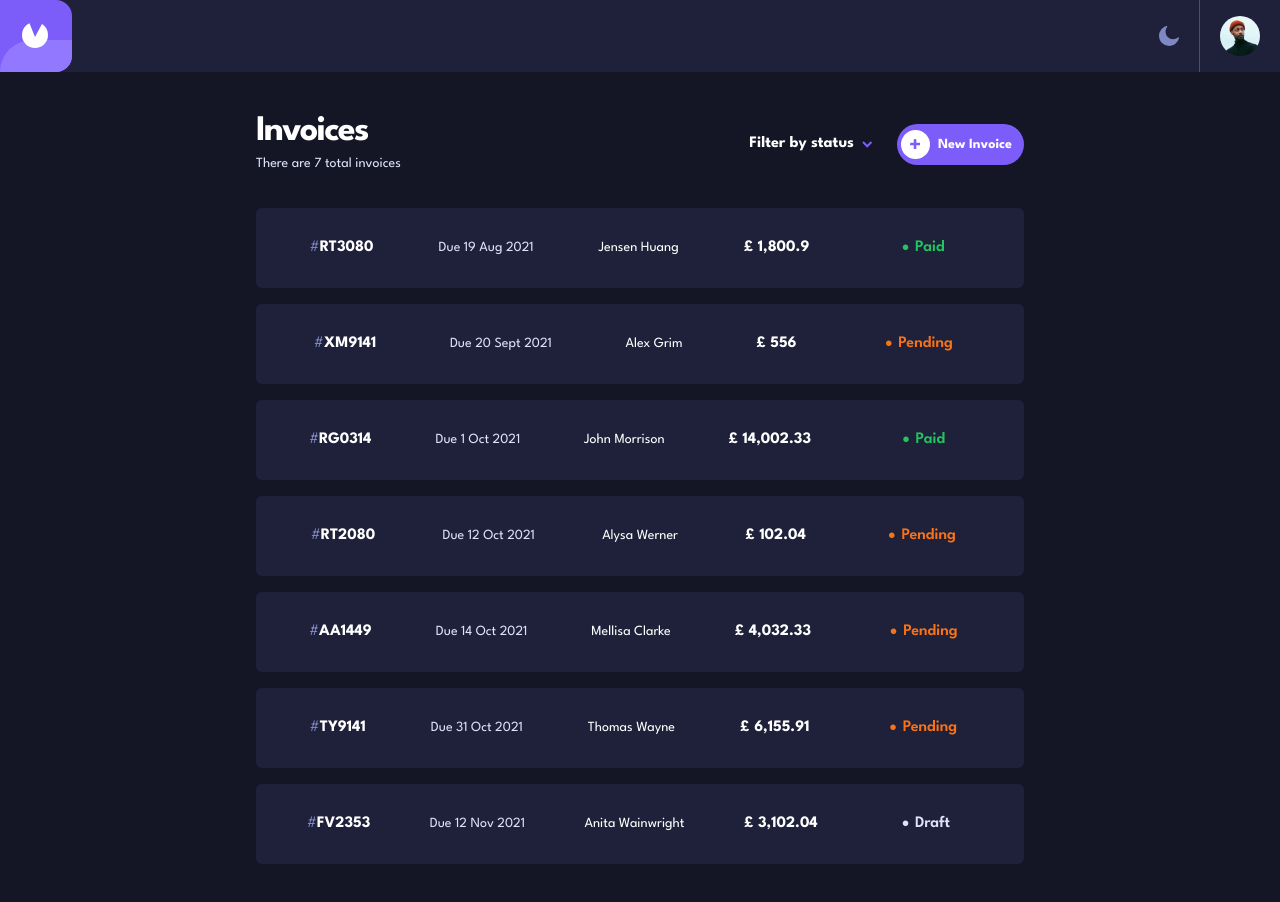
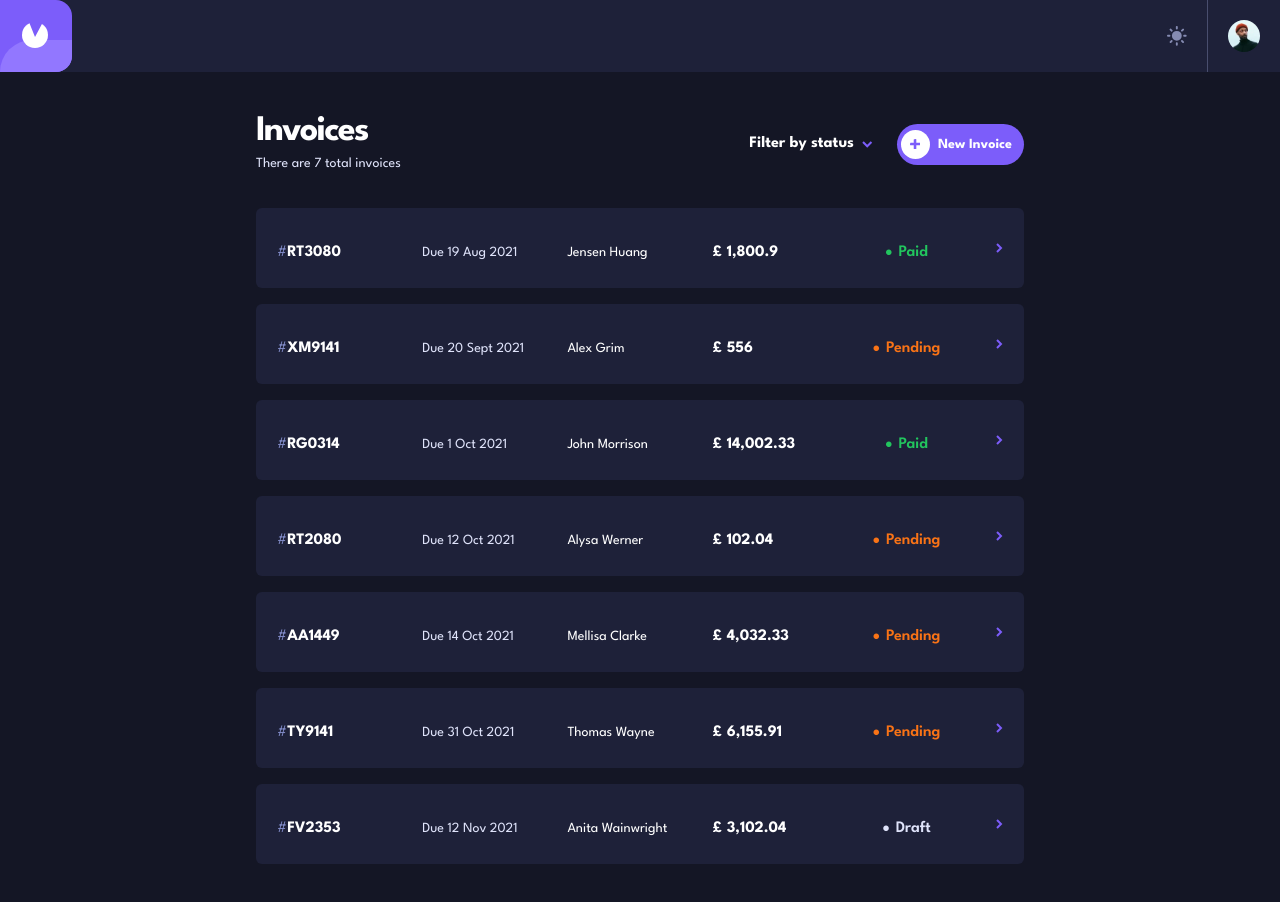
Before and after one commit to tayfunario/invoice-app, a Next.js app: page / in a window 1280 px wide. Both pictures are taken after a click on the picture 1169 px from the left and 36 px from the top of the page. Shown: the top 902 px of the page. Built offline with nearby package versions, Linux system fonts and the light colour scheme.

Commit message:
a few changes

```diff
--- a/components/CreateInvoice.tsx
+++ b/components/CreateInvoice.tsx
@@ -267,7 +267,7 @@ function CreateInvoice({ handleCreate }: CreateInvoiceProps) {
   return windowSize.width > 768 ? (
     <div
       id="background-cover"
-      className="fixed bg-black bg-opacity-40 w-full h-screen z-20"
+      className="fixed bg-black bg-opacity-40 w-full h-screen z-50"
     >
       <div className="w-[40rem] bg-white dark:bg-black2 h-screen overflow-scroll">
         <button
@@ -586,9 +586,14 @@ function CreateInvoice({ handleCreate }: CreateInvoiceProps) {
           </fieldset>
         </form>
 
-        <div className="fixed bottom-0 flex justify-end items-center gap-x-2 w-[40rem] h-20 px-5 custom-shadow dark:shadow-none bg-white dark:bg-dark">
+        <div className="fixed bottom-0 flex justify-between items-center gap-x-2 w-[40rem] h-20 px-5 custom-shadow dark:shadow-none bg-white dark:bg-dark">
           <button className="button-3" onClick={() => handleCreate(false)}>
-            Cancel
+            Discard
+          </button>
+
+          <div className="flex gap-x-2">
+            <button className="button-4" onClick={() => handleDraftOrSave("draft")}>
+              Save as Draft
             </button>
             <button
               className="button-2"
@@ -599,8 +604,9 @@ function CreateInvoice({ handleCreate }: CreateInvoiceProps) {
           </div>
         </div>
       </div>
+    </div>
   ) : (
-    <div className="w-full dark:bg-black2">
+    <div className="dark:bg-black2">
       <Header />
 
       <Link
--- a/components/Edit.tsx
+++ b/components/Edit.tsx
@@ -267,7 +267,7 @@ function Edit({ handleEdit, windowInvoice }: EditProps) {
   return windowSize.width > 768 ? (
     <div
       id="background-cover"
-      className="fixed bg-black bg-opacity-40 w-full h-screen z-20"
+      className="fixed bg-black bg-opacity-40 w-full h-screen z-50"
     >
       <div className="w-[40rem] bg-white dark:bg-black2 h-screen overflow-scroll">
         <button
--- a/components/Header.tsx
+++ b/components/Header.tsx
@@ -1,7 +1,63 @@
 import Image from "next/image";
+import { useState } from "react";
+import { useWindowSize } from "./useWindowSize";
 
 function Header() {
-  return (
+  const { windowSize } = useWindowSize();
+  const [darkMode, setDarkMode] = useState<boolean>(false);
+
+  return windowSize.width > 1280 ? (
+    <header className="fixed h-screen flex flex-col justify-between w-[72px] bg-[#373B53] dark:bg-dark rounded-e-2xl">
+      <div className="relative grid place-items-center w-[72px] h-[72px] bg-customPurple rounded-r-2xl overflow-hidden">
+        <svg
+          width="28"
+          height="28"
+          className="z-10"
+          xmlns="http://www.w3.org/2000/svg"
+        >
+          <circle cx="13" cy="13" r="13" fill="white" />
+          <polygon points="7,0 21,0 13,15" fill="#7C5DFA" />{" "}
+        </svg>
+        <div className="absolute bottom-0 right-0 w-full h-8 rounded-tl-full bg-customPurple2" />
+      </div>
+      <div className="flex flex-col justify-between h-[72px] mb-5 divide-x divide-[#494E6E]">
+        <div className="grid place-items-center">
+          {darkMode ? (
+            <Image
+              src="/icon-sun.svg"
+              alt="moon svg"
+              width="20"
+              height="20"
+              onClick={() => {
+                document.documentElement.classList.toggle("dark");
+                setDarkMode(!darkMode);
+              }}
+            />
+          ) : (
+            <Image
+              src="/icon-moon.svg"
+              alt="moon svg"
+              width="20"
+              height="20"
+              onClick={() => {
+                document.documentElement.classList.toggle("dark");
+                setDarkMode(!darkMode);
+              }}
+            />
+          )}
+        </div>
+        <div className="grid place-items-center border-t pt-2">
+          <Image
+            src="/image-avatar.jpg"
+            className="w-8 h-8 rounded-full"
+            alt="avatar"
+            width={40}
+            height={40}
+          />
+        </div>
+      </div>
+    </header>
+  ) : (
     <header className="flex justify-between items-center bg-[#373B53] dark:bg-dark">
       <div className="relative grid place-items-center w-[72px] h-[72px] bg-customPurple rounded-r-2xl overflow-hidden">
         <svg
@@ -17,18 +73,34 @@ function Header() {
       </div>
       <div className="flex h-[72px] divide-x divide-[#494E6E]">
         <div className="grid place-items-center px-5">
+          {darkMode ? (
+            <Image
+              src="/icon-sun.svg"
+              alt="moon svg"
+              width="20"
+              height="20"
+              onClick={() => {
+                document.documentElement.classList.toggle("dark");
+                setDarkMode(!darkMode);
+              }}
+            />
+          ) : (
             <Image
               src="/icon-moon.svg"
               alt="moon svg"
               width="20"
               height="20"
-            onClick={() => document.documentElement.classList.toggle("dark")}
+              onClick={() => {
+                document.documentElement.classList.toggle("dark");
+                setDarkMode(!darkMode);
+              }}
             />
+          )}
         </div>
         <div className="grid place-items-center px-5">
           <Image
             src="/image-avatar.jpg"
-            className="w-10 h-10 rounded-full"
+            className="w-8 h-8 rounded-full"
             alt="avatar"
             width={40}
             height={40}
--- a/components/Invoice.tsx
+++ b/components/Invoice.tsx
@@ -30,7 +30,7 @@ function Invoice({ invoice, setItem }: InvoiceObjProps) {
     <Link
       href={"/invoice"}
       onClick={() => setItem(invoice)}
-      className="flex justify-around items-center mx-auto my-4 h-20 py-6 px-5 border border-transparent hover:border-customPurple bg-white dark:bg-dark rounded-md"
+      className="relative grid grid-cols-5 items-center mx-auto my-4 h-20 py-6 px-5 border border-transparent hover:border-customPurple bg-white dark:bg-dark rounded-md"
     >
       <span className="text-fadedPurple">
         #
@@ -60,6 +60,8 @@ function Invoice({ invoice, setItem }: InvoiceObjProps) {
       >
         <span className="text-xl">•</span> {invoice.status}
       </div>
+
+      <img src="/icon-arrow-right.svg" className="absolute right-5" alt="arrow" />
     </Link>
   ) : (
     <Link
--- a/components/Layout.tsx
+++ b/components/Layout.tsx
@@ -4,7 +4,7 @@ function Layout({ children }: { children: React.ReactNode }) {
   return (
     <div className="relative min-h-screen bg-lightBG dark:bg-black2">
       <Header />
-      <div className="mt-10 xl:px-64 lg:px-36 md:px-20 sm:px-8 px-6">{children}</div>
+      <div className="pt-10 xl:px-64 lg:px-36 md:px-20 sm:px-8 px-6">{children}</div>
     </div>
   );
 }
--- a/components/Top.tsx
+++ b/components/Top.tsx
@@ -64,14 +64,14 @@ function Top({ invNum, handleCreate, filter, handleFilter }: TopProps) {
         <div className="flex items-center px-2 font-bold rounded-2xl">
           <button
             id="toggle-control"
-            className="flex items-center gap-x-2"
+            className="flex items-center gap-x-2 z-20"
             onClick={() => setOpen(!open)}
           >
             {windowSize.width > 640 ? "Filter by status" : "Filter"}
             <img src="icon-arrow-down.svg" />
           </button>
           <motion.ul
-            className="absolute sm:top-12 top-10 origin-top sm:right-36 right-20 w-24 p-1 text-md font-normal bg-white shadow-md"
+            className="absolute sm:top-12 top-10 origin-top sm:right-36 right-20 w-24 p-1 text-md font-normal bg-white shadow-md z-50"
             variants={ulVariants}
             animate={open ? "open" : "closed"}
           >
--- a/pages/index.tsx
+++ b/pages/index.tsx
@@ -3,6 +3,7 @@ import Invoice from "../components/Invoice";
 import Top from "../components/Top";
 import Blank from "../components/Blank";
 import { useSessionStorage } from "../components/useSessionStorage";
+import { useWindowSize } from "../components/useWindowSize";
 import Layout from "../components/Layout";
 import CreateInvoice from "../components/CreateInvoice";
 
@@ -43,6 +44,7 @@ export default function Home() {
   );
   const [filteredInvoices, setFilteredInvoices] = useState<InvoiceProps[]>();
   const { setItem, setAllItems, getAllItems } = useSessionStorage();
+  const { windowSize } = useWindowSize();
 
   useEffect(() => {
     setAllItems();
@@ -67,7 +69,35 @@ export default function Home() {
     }
   };
 
-  return create ? (
+  return windowSize.width > 768 ? (
+    <>
+      {create && <CreateInvoice handleCreate={handleCreate} />}
+      <Layout>
+        <Top
+          invNum={filteredInvoices?.length}
+          handleCreate={handleCreate}
+          filter={filter}
+          handleFilter={handleFilter}
+        />
+
+        <main>
+          <section>
+            {filteredInvoices?.length ? (
+              <ul className="pt-4 pb-10">
+                {filteredInvoices?.map((invoice) => (
+                  <li key={invoice.id}>
+                    <Invoice invoice={invoice} setItem={setItem} />
+                  </li>
+                ))}
+              </ul>
+            ) : (
+              <Blank />
+            )}
+          </section>
+        </main>
+      </Layout>
+    </>
+  ) : create ? (
     <CreateInvoice handleCreate={handleCreate} />
   ) : (
     <Layout>
```
Also changed, not shown: public/icon-arrow-right.svg (added), public/icon-sun.svg (added). Lines whose indentation alone changed are shown as unchanged.
